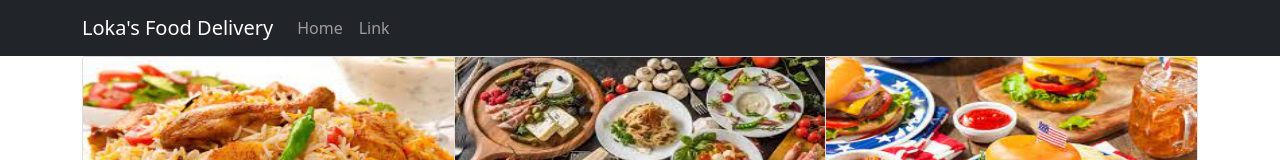
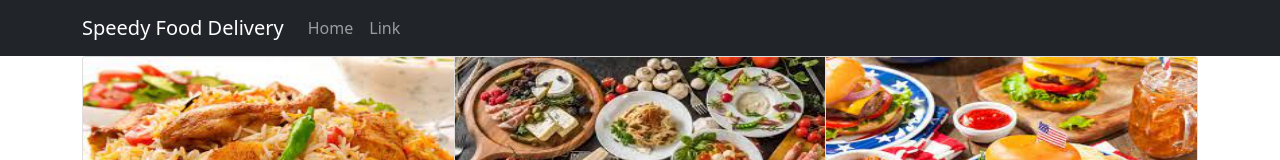
Before and after one commit to rishitsamala/reactapp, a React (Create React App) app: page / in a window 1280 px wide. Shown: the top 160 px of the page. Built offline with nearby package versions, Linux system fonts and the light colour scheme.

Commit message:
Updated Header

```diff
--- a/src/components/MainNavbar/MainNavbar.js
+++ b/src/components/MainNavbar/MainNavbar.js
@@ -5,7 +5,7 @@ function MainNavbar() {
     return (
         <Navbar bg="dark" variant="dark" expand="lg">
             <Container>
-                <Navbar.Brand href="#">Loka's Food Delivery</Navbar.Brand>
+                <Navbar.Brand href="#">Speedy Food Delivery</Navbar.Brand>
                 <Navbar.Toggle aria-controls="navbarScroll" />
                 <Navbar.Collapse id="navbarScroll">
                     <Nav
```
